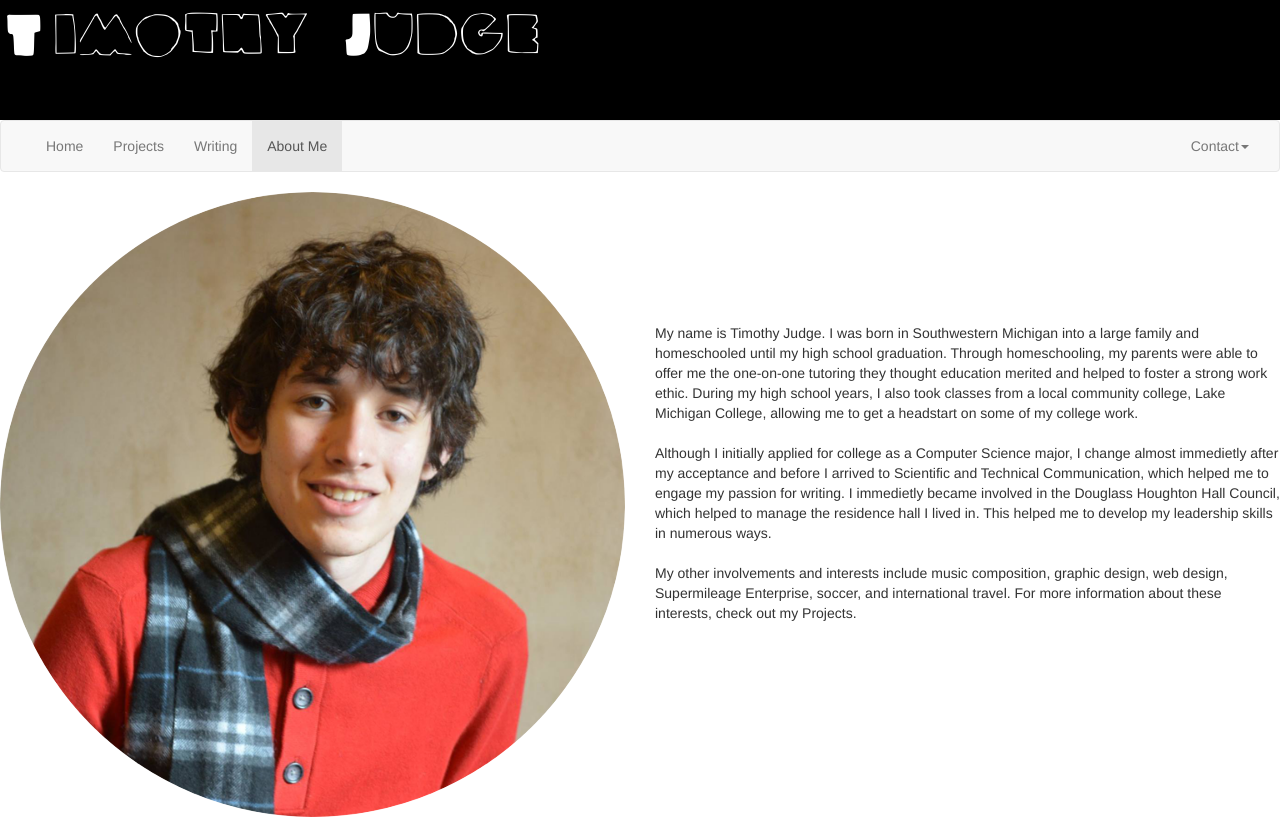
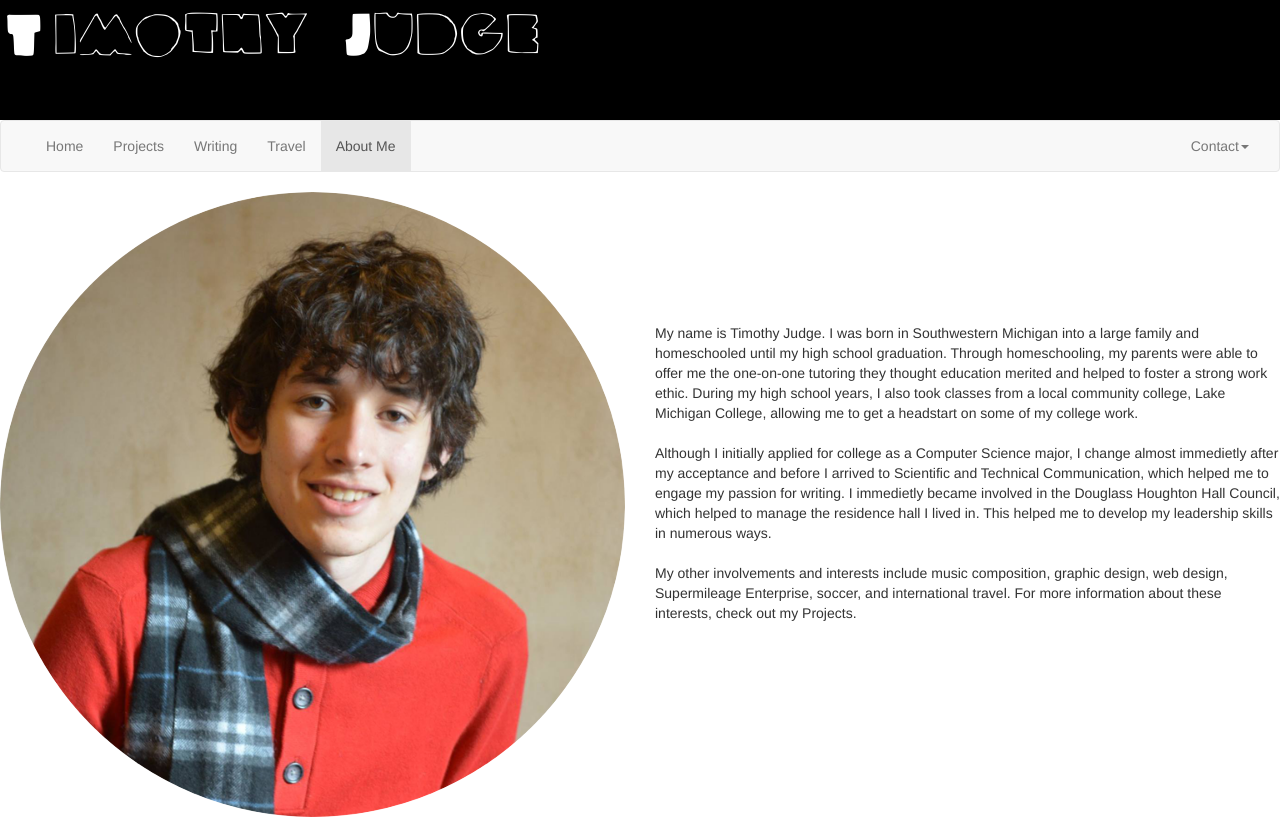
Before and after one commit to thjudgemtu/website, a plain HTML site: page about.html in a window 1280 px wide. Drawn offline with Linux system fonts and the light colour scheme.

Commit message:
Updated travel link

```diff
--- a/about.html
+++ b/about.html
@@ -35,6 +35,7 @@
       	<li><a href="index.html">Home</a></li>
         <li><a href="projects.html">Projects</a></li>
         <li><a href="#">Writing</a></li>
+        <li><a href="travel.html">Travel</a></li>
         <li class="active"><a href="#">About Me<span class="sr-only">(current)</span></a></li>
       </ul>
        <ul class="nav navbar-nav navbar-right">
```
Also changed, not shown: index.html (+1 -0 lines), projects.html (+1 -1 lines).
